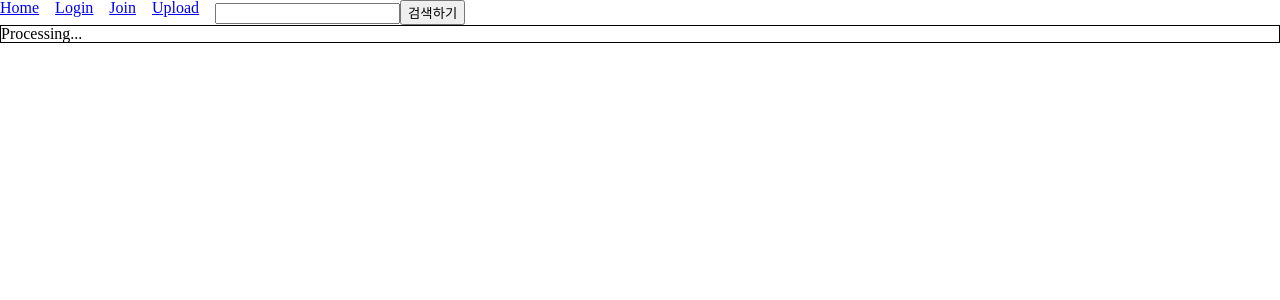
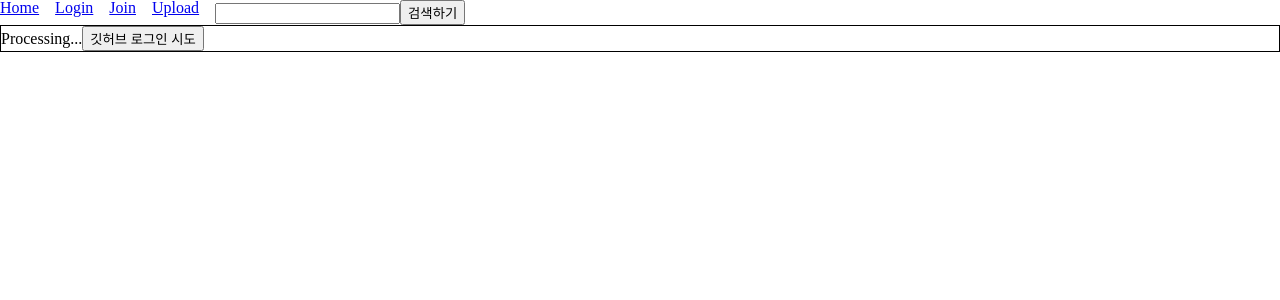
Before and after one commit to dudwns0921/my-youtube_front, a React (Create React App) app: page /githubLoginProcess in a window 1280 px wide. Shown: the top 300 px of the page. Built offline with nearby package versions, Linux system fonts and the light colour scheme.

Commit message:
Add file upload feature

```diff
--- a/src/pages/GIthubLoginProcess.js
+++ b/src/pages/GIthubLoginProcess.js
@@ -7,9 +7,9 @@ function GIthubLoginProcess() {
   const [setIsLogin] = useOutletContext()
   const navigate = useNavigate()
   const location = useLocation()
-  useEffect(() => {
-    checkGithubLogin()
-  }, [])
+  // useEffect(() => {
+  //   checkGithubLogin()
+  // }, [])
   const checkGithubLogin = async () => {
     const githubCode = new URLSearchParams(location.search).get('code')
     if (githubCode) {
@@ -25,7 +25,12 @@ function GIthubLoginProcess() {
       }
     }
   }
-  return <div>Processing...</div>
+  return (
+    <div>
+      Processing...
+      <button onClick={checkGithubLogin}>깃허브 로그인 시도</button>
+    </div>
+  )
 }
 
 export default GIthubLoginProcess
--- a/src/pages/MyPage.js
+++ b/src/pages/MyPage.js
@@ -2,6 +2,12 @@ import React, { useState, useEffect } from 'react'
 import { getUserFromCookie } from '../utils/cookie'
 import { checkPassword, checkUserData } from '../axios/axios'
 import { useNavigate } from 'react-router-dom'
+import styled from 'styled-components'
+
+const StyledImg = styled.img`
+  width: 100px;
+  height: 100px;
+`
 
 function MyPage() {
   const navigate = useNavigate()
@@ -38,7 +44,9 @@ function MyPage() {
         'Loading...'
       ) : (
         <>
-          <img src="http://localhost:4000/uploads\\4cd764196f5d3f08495a3da2ca83d080" />
+          <StyledImg
+            src={`${process.env.REACT_APP_SERVER_BASE_URL}${userData.avartarURL}`}
+          />
           <h1>이메일 : {userData.email}</h1>
           <h1>닉네임 : {userData.username}</h1>
           {isSocial === true ? (
```
Also changed, not shown: config-overrides.js (+5 -5 lines), 1 other file (tests, documents, lock files or other folders).
